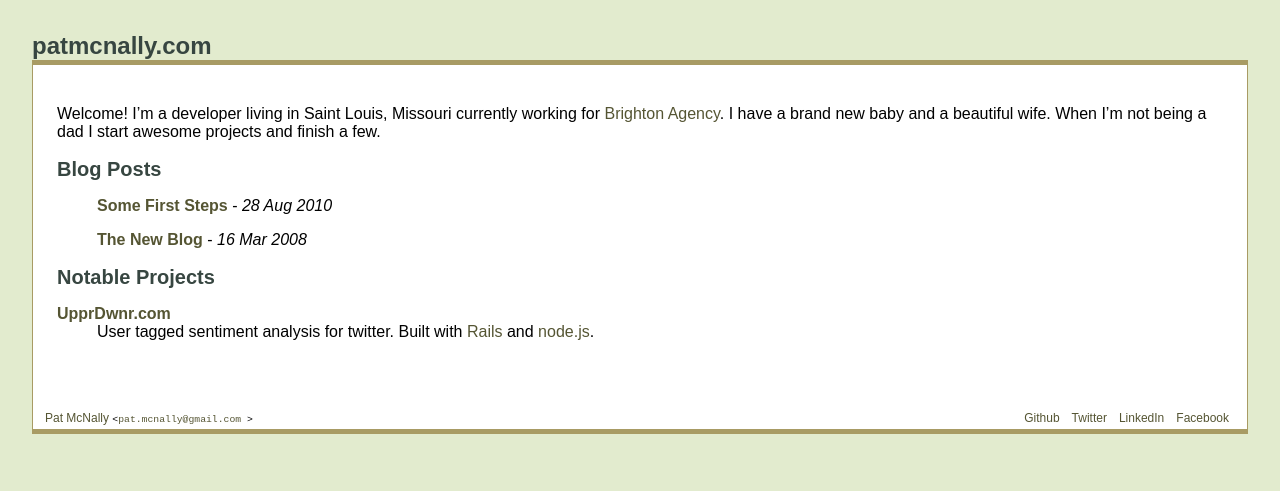
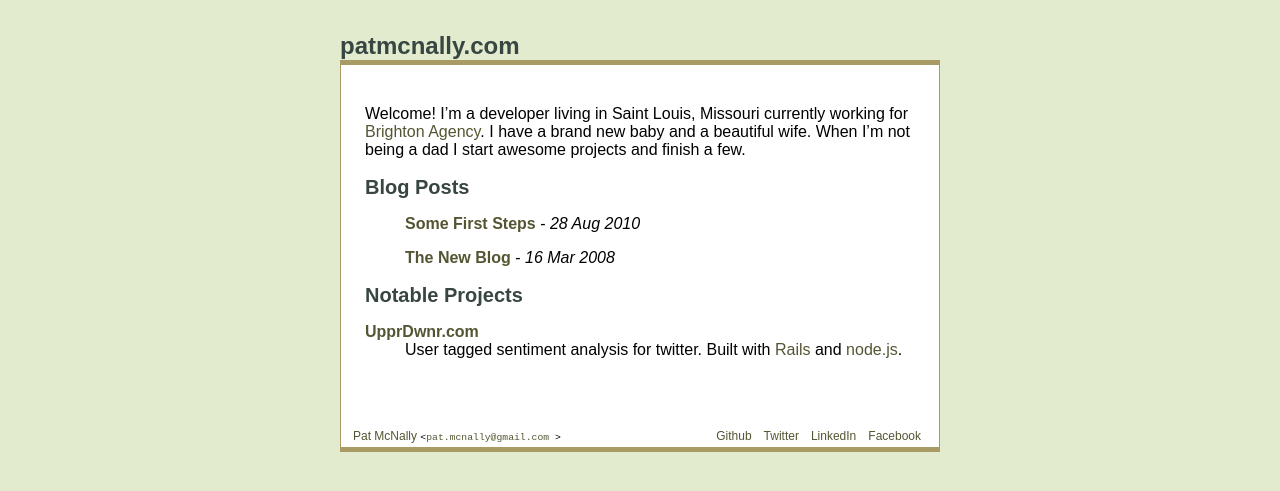
Before and after one commit to patmcnally/patmcnally.com, a Jekyll site: the page built from index.markdown, in a window 1280 px wide. Shown: the top 491 px of the page. Built offline with Jekyll 4.4.1, drawn with Linux system fonts in a browser that asks for light colours.

Commit message:
Made a nice max-width

```diff
--- a/css/screen.css
+++ b/css/screen.css
@@ -23,6 +23,11 @@ p {
 ul{
     list-style: none;
 
+}
+
+#container{
+   max-width: 600px;
+   margin: 0px auto;
 }
 
 header {
```
